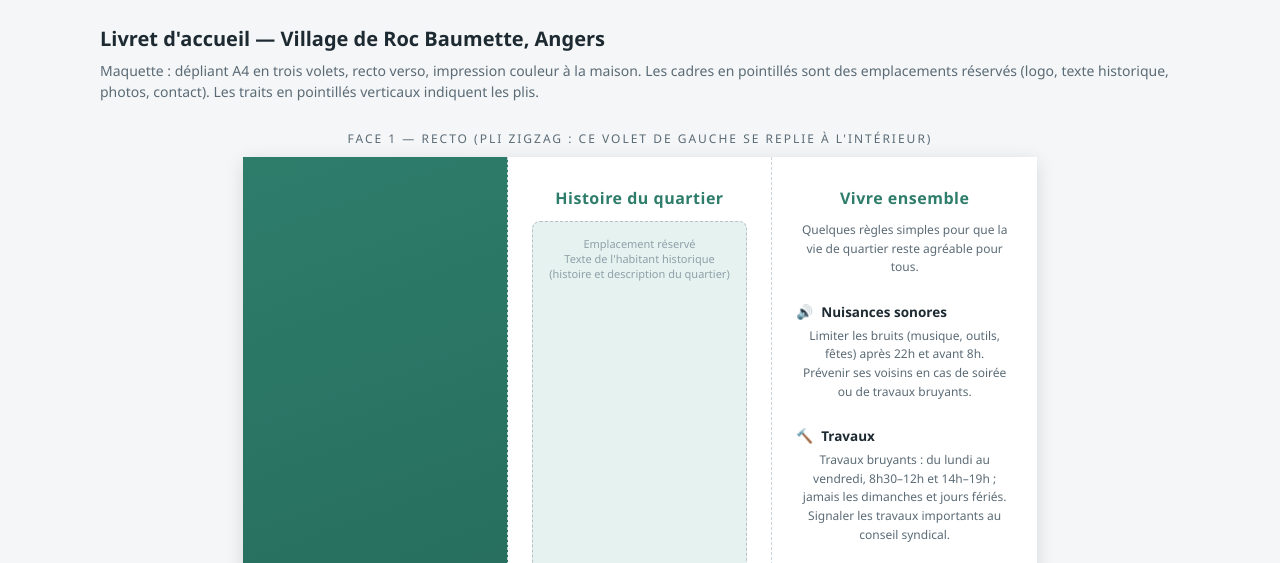
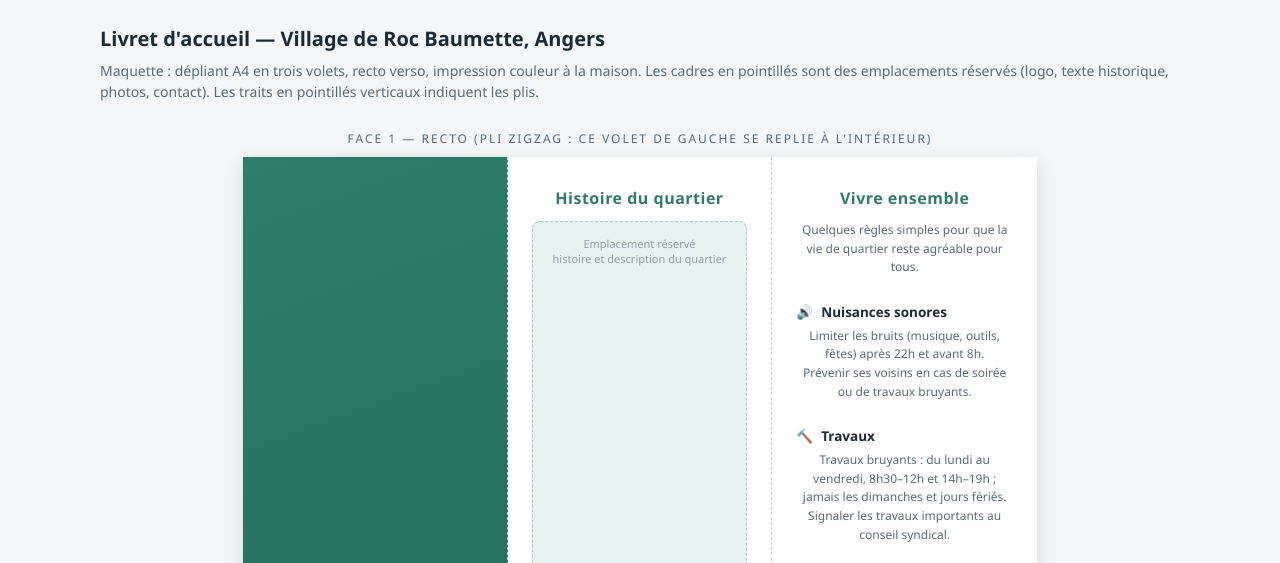
Before and after one commit to evadurand49/rocbaumette, a plain HTML site: page index.html in a window 1280 px wide. Shown: the top 563 px of the page. Drawn offline with Linux system fonts and the light colour scheme.

Commit message:
modif texte historique

```diff
--- a/index.html
+++ b/index.html
@@ -191,7 +191,7 @@
       <div class="volet">
         <h2>Histoire du quartier</h2>
         <div class="placeholder large" style="min-height:100%;">
-          Emplacement réservé<br>Texte de l'habitant historique<br>(histoire et description du quartier)
+          Emplacement réservé<br>histoire et description du quartier
         </div>
       </div>
       <div class="volet">
```
